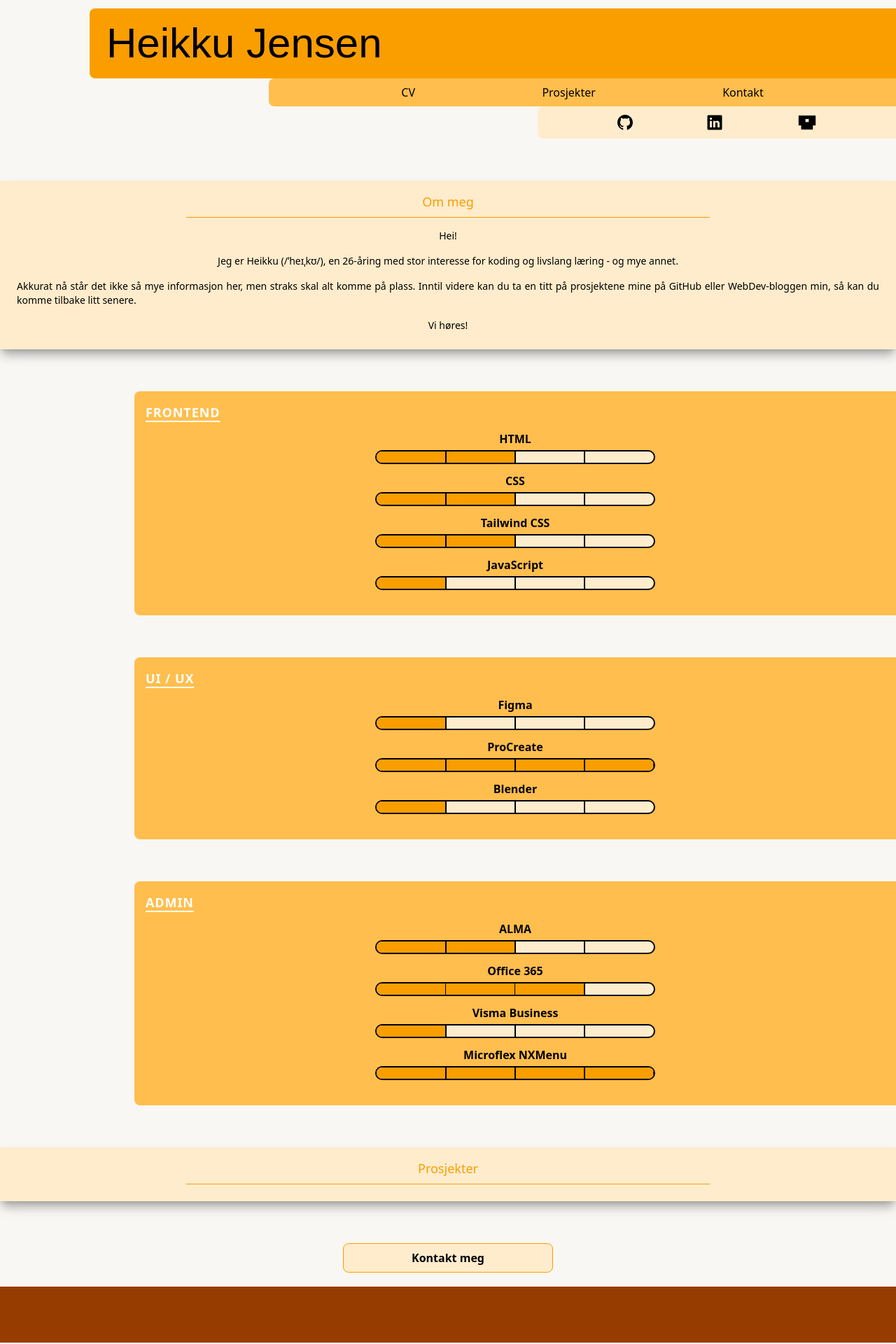
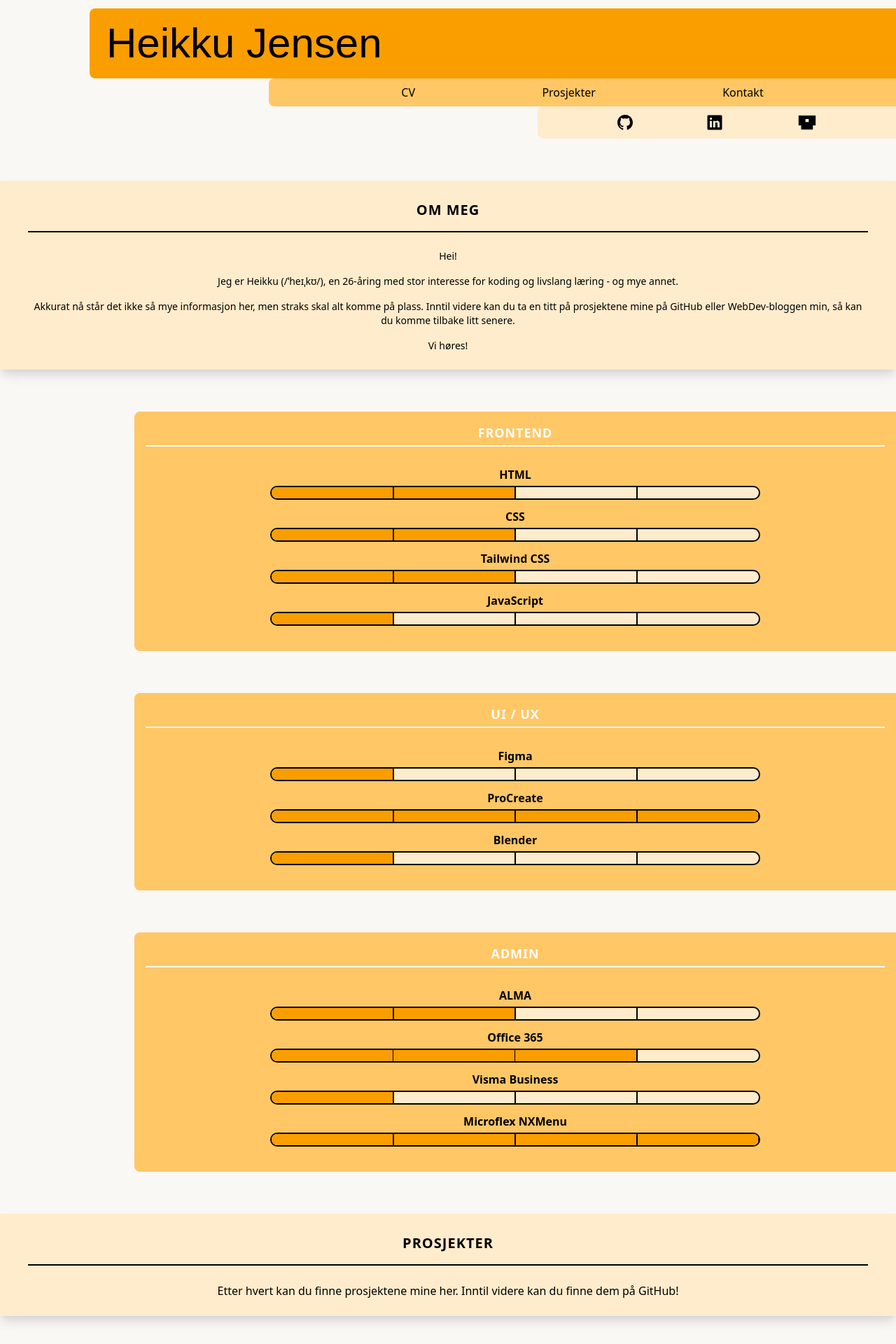
Before and after one commit to heikkuj/portfolio, a Next.js app: page / in a window 1280 px wide. Shown: the top 1920 px of the page at 70% size. Built offline with nearby package versions, Linux system fonts and the light colour scheme; a web font is replaced by a local one.

Commit message:
css changes to containers and displayed text

```diff
--- a/app/globals.css
+++ b/app/globals.css
@@ -1,16 +1,16 @@
 @import "tailwindcss";
 
 @theme {
-  --color-primary-1: #fa9e00;
-  --color-primary-2: #ffbe4d;
-  --color-primary-3: #ffeccc;
-  --color-primary-4: #4d2700;
+  --color-primary-1: hsl(38, 100%, 49%);
+  --color-primary-2: hsl(38, 100%, 70%);
+  --color-primary-3: hsl(38, 100%, 90%);
+  --color-primary-4: hsl(30, 100%, 15%);
 
   --font-barcode: 'Libre Barcode 128 Text', sans-serif;
 }
 
 :root {
-  background-color: #f9f7f3;
+  background-color: hsl(36, 33%, 97%);
   min-width: 375px;
 }
 
@@ -19,13 +19,13 @@
 }
 
 ::-webkit-scrollbar-track {
-  background: #8f3717;
+  background: hsl(38, 100%, 100%);
 }
 
 ::-webkit-scrollbar-thumb {
-  background: #ffeccc;
+  background: hsl(38, 100%, 0%);
 }
 
 ::-webkit-scrollbar-thumb:hover {
-  background: #fa9e00;
+  background: hsl(38, 100%, 49%);
 }
--- a/app/page.tsx
+++ b/app/page.tsx
@@ -21,10 +21,12 @@ export default function Home() {
         <div className="my-15">
           <ContainerFill title={'Om meg'}>
 
-          <p className="p-2 text-sm text-justify">Hei!  </p>
-          <p className="p-2 text-sm text-justify">Jeg er Heikku (/ˈheɪˌkʊ/), en 26-åring med stor interesse for koding og livslang læring - og mye annet.</p>
-          <p className="p-2 text-sm text-justify">Akkurat nå står det ikke så mye informasjon her, men straks skal alt komme på plass. Inntil videre kan du ta en titt på prosjektene mine på GitHub eller WebDev-bloggen min, så kan du komme tilbake litt senere.</p>
-          <p className="p-2 text-sm text-justify">Vi høres!  </p>
+          <div className="">
+            <p className="p-2 text-sm text-center">Hei!  </p>
+            <p className="p-2 text-sm text-center">Jeg er Heikku (/ˈheɪˌkʊ/), en 26-åring med stor interesse for koding og livslang læring - og mye annet.</p>
+            <p className="p-2 text-sm text-center">Akkurat nå står det ikke så mye informasjon her, men straks skal alt komme på plass. Inntil videre kan du ta en titt på prosjektene mine på GitHub eller WebDev-bloggen min, så kan du komme tilbake litt senere.</p>
+            <p className="p-2 text-sm text-center">Vi høres!  </p>
+          </div>
 
 
           </ContainerFill>
@@ -65,14 +67,14 @@ export default function Home() {
 
         <div className="my-15">
           <ContainerFill title={'Prosjekter'}>
-            <p></p>
+            <p className="p-2 text-center">Etter hvert kan du finne prosjektene mine her. Inntil videre kan du finne dem på GitHub!</p>
           </ContainerFill>
         </div>
 
         <div className="mb-5">
           <ContactBtn />
         </div>
-        <footer className="flex h-[10vh] w-full p-4 bg-amber-800">
+        <footer className="flex h-[5vh] w-full p-4">
           <p className="text-white"></p>
         </footer>
       </main>
--- a/components/contact-btn.jsx
+++ b/components/contact-btn.jsx
@@ -6,7 +6,7 @@ export default function ContactBtn() {
     <div className='flex justify-center my-2'>
         <Link href='mailto:heikku.jen@outlook.com'>
         <button
-        className='p-2 w-[30vw] max-w-[300px] font-semibold text-black bg-primary-3 rounded-lg border-1 border-primary-1'>Kontakt meg</button>
+        className='px-2 py-4 w-[30vw] max-w-[300px] font-semibold text-white bg-black rounded-lg'>Kontakt meg</button>
         </Link>
     </div>
   )
--- a/components/container-fill.jsx
+++ b/components/container-fill.jsx
@@ -2,10 +2,16 @@ import React from 'react'
 
 export default function ContainerFill({title, children}) {
   return (
-    <div className="flex flex-col mt-2 p-4 w-full h-auto items-center bg-primary-3 shadow-lg shadow-neutral-400">
-      <h1 className="text-lg text-primary-1">{title}</h1>
-      <div className='my-2 h-[1px] w-[60%] bg-primary-1' />
+    <div className="flex flex-col mt-2 p-4 md:px-10 w-full h-auto  bg-primary-3 shadow-lg shadow-neutral-300 items-center">
+
+      <div className='my-2 py-1 w-[80%] lg:w-[60%] md:w-[60%]'>
+        <h1 className="text-xl font-semibold text-black tracking-wider uppercase text-center">{title}</h1>
+      </div>
+
+      <div className='h-[1px] w-full border-1 border-black mt-1 mb-4' />
+
       {children}
+
   </div>
   )
 }
--- a/components/container-right.jsx
+++ b/components/container-right.jsx
@@ -4,9 +4,11 @@ export default function ContainerR({children, title}) {
   return (
     <div className="flex flex-col mt-2 p-4 pb-6 w-[85vw] h-auto justify-self-end bg-primary-2 rounded-l-lg">
 
-        <h1 className="font-semibold text-lg uppercase tracking-wider text-white place-self-start underline decoration-2 decoration-solid underline-offset-5">{title}</h1>
+        <h1 className="font-semibold text-lg uppercase tracking-wider text-white text-center">{title}</h1>
+
+        <div className='h-[1px] w-full border-white border-1 mt-1 mb-4' />
+
         <div className='text-right'>
-          {/* <div className='my-2 place-self-start w-[40%] md:w-[30%] lg:w-[30%] border-1 border-bg-amber-800' /> */}
         {children}
         </div>
     </div>
--- a/components/progress-bar.jsx
+++ b/components/progress-bar.jsx
@@ -5,7 +5,7 @@ export function ProgNovice({ title }) {
     <div className="flex flex-col font-semibold mx-2 my-3 place-items-center">
         <h2>{title}</h2>
 
-        <div className='flex mt-1 bg-primary-3 rounded-full h-[15px] lg:h-[20px] overflow-hidden w-[80%] max-w-[400px] border-2'>
+        <div className='flex mt-1 bg-primary-3 rounded-full h-[15px] lg:h-[20px] overflow-hidden w-[80%] max-w-[400px] lg:max-w-[700px] md:max-w-[700px] border-2'>
             <div className="w-[25%] border-r-1 bg-primary-1" />
             <div className="w-[25%] border-x-1 " />
             <div className="w-[25%] border-x-1" />
@@ -20,7 +20,7 @@ export function ProgIntermediate({ title }) {
     <div className="flex flex-col font-semibold mx-2 my-3 place-items-center">
         <h2>{title}</h2>
 
-        <div className='flex mt-1 bg-primary-3 rounded-full h-[15px] lg:h-[20px] overflow-hidden w-[80%] max-w-[400px] border-2'>
+        <div className='flex mt-1 bg-primary-3 rounded-full h-[15px] lg:h-[20px] overflow-hidden w-[80%] max-w-[400px] lg:max-w-[700px] md:max-w-[700px] border-2'>
             <div className="w-[25%] border-r-1 bg-primary-1" />
             <div className="w-[25%] border-x-1 bg-primary-1" />
             <div className="w-[25%] border-x-1" />
@@ -35,7 +35,7 @@ export function ProgAdvanced({ title }) {
     <div className="flex flex-col font-semibold mx-2 my-3 place-items-center">
         <h2>{title}</h2>
 
-        <div className='flex mt-1 bg-primary-3 rounded-full h-[15px] lg:h-[20px] overflow-hidden w-[80%] max-w-[400px] border-2'>
+        <div className='flex mt-1 bg-primary-3 rounded-full h-[15px] lg:h-[20px] overflow-hidden w-[80%] max-w-[400px] lg:max-w-[700px] md:max-w-[700px] border-2'>
             <div className="w-[25%] border-r-1 bg-primary-1" />
             <div className="w-[25%] border-r-1 bg-primary-1" />
             <div className="w-[25%] border-r-1 bg-primary-1" />
@@ -50,7 +50,7 @@ export function ProgPro({ title }) {
     <div className="flex flex-col font-semibold mx-2 my-3 place-items-center">
         <h2>{title}</h2>
 
-        <div className='flex mt-1 bg-primary-3 rounded-full h-[15px] lg:h-[20px] overflow-hidden w-[80%] max-w-[400px] border-2'>
+        <div className='flex mt-1 bg-primary-3 rounded-full h-[15px] lg:h-[20px] overflow-hidden w-[80%] max-w-[400px] lg:max-w-[700px] md:max-w-[700px] border-2'>
             <div className="w-[25%] border-r-1 bg-primary-1" />
             <div className="w-[25%] border-x-1 bg-primary-1" />
             <div className="w-[25%] border-x-1 bg-primary-1" />
```
